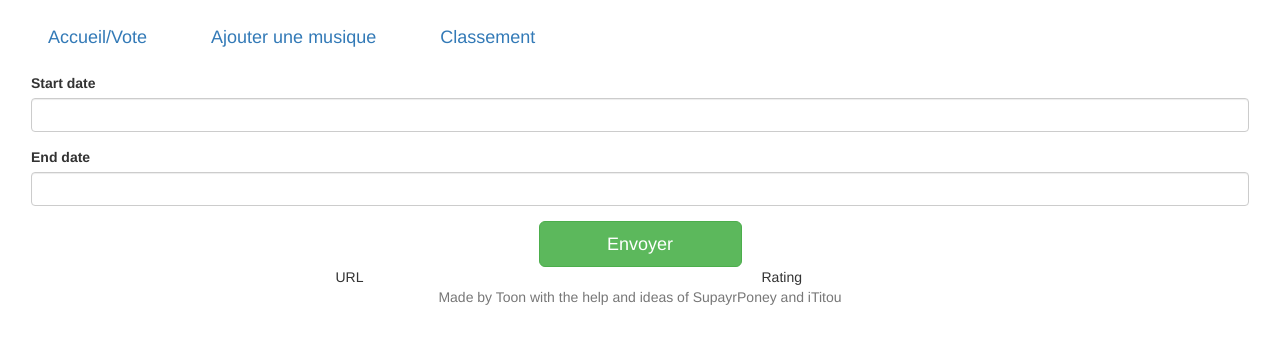
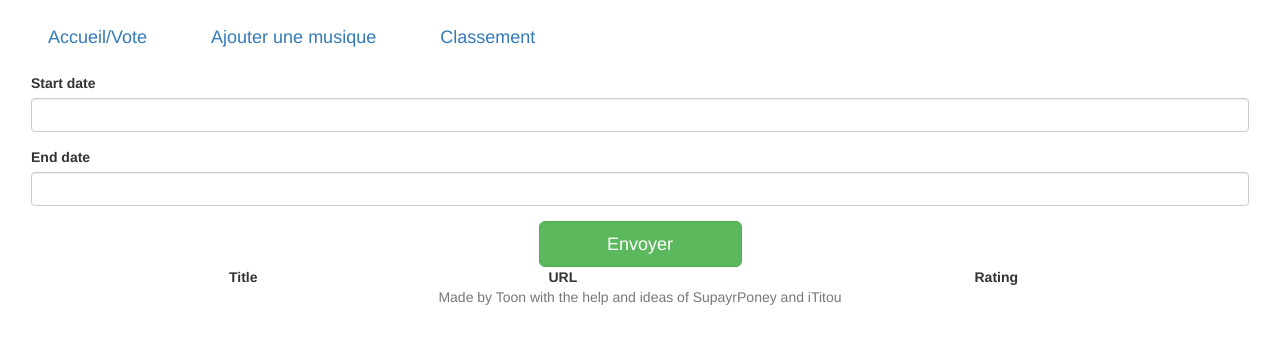
Before and after one commit to t00n/badsound, a Django app: page /show_ranking in a window 1280 px wide. Shown: the top 344 px of the page. Run offline with Django 3.2, Linux system fonts and the light colour scheme; some libraries are stand-ins or nearby versions.

Commit message:
[add] music title in db and ranking

```diff
--- a/badsound/models.py
+++ b/badsound/models.py
@@ -3,6 +3,7 @@ from embed_video.fields import EmbedVideoField
 
 class Music(models.Model):
     url = EmbedVideoField(verbose_name="URL", unique=True)
+    title = models.TextField(verbose_name="Titre")
 
 class Vote(models.Model):
     music1 = models.ForeignKey(Music, related_name="vote1")
--- a/badsound/templates/show_ranking.html
+++ b/badsound/templates/show_ranking.html
@@ -11,16 +11,18 @@
 </form>
 </div>
 <div class="row">
-    <div class="col-md-3"></div>
-    <div class="col-md-4">URL</div>
-    <div class="col-md-3">Rating</div>
+    <div class="col-md-2"></div>
+    <div class="col-md-3"><strong>Title</strong></div>
+    <div class="col-md-4"><strong>URL</strong></div>
+    <div class="col-md-1"><strong>Rating</strong></div>
     <div class="col-md-2"></div>
 </div>
 {% for result in results %}
     <div class="row">
-        <div class="col-md-3"></div>
+        <div class="col-md-2"></div>
+        <div class="col-md-3">{{result.title}}</div>
         <div class="col-md-4"><a href="{{result.url}}">{{result.url}}</a></div>
-        <div class="col-md-3">{{result.rating}}</div>
+        <div class="col-md-1">{{result.rating}}</div>
         <div class="col-md-2"></div>
     </div>
 {% endfor %}
--- a/badsound/views.py
+++ b/badsound/views.py
@@ -6,6 +6,8 @@ from .models import Music, Vote
 from datetime import date
 from collections import defaultdict
 import operator
+import requests
+from bs4 import BeautifulSoup
 
 def get_menu():
     return [{'url': reverse('add_vote'), 'message': 'Accueil/Vote'},
@@ -17,6 +19,9 @@ def add_music(request):
         form = AddMusicForm(request.POST)
         if form.is_valid():
             music = form.save(commit=False)
+            url = form.cleaned_data['url']
+            title = BeautifulSoup(requests.get(url).text, "html.parser").title.string.split(" - ")[0]
+            music.title = title
             music.save()
     form = AddMusicForm()
     return render(request, 'add_music.html', {'form': form, 'menu': get_menu()})
@@ -54,14 +59,16 @@ def show_ranking(request):
                 votes = Vote.objects.filter(created_at__lte=end_date)
             else:
                 votes = Vote.objects.all()
-            ratings = defaultdict(lambda: 1400)
+            ratings = defaultdict(lambda: [1400, ""])
             for v in votes:
-                score1 = expected_score(ratings[v.music1.url], ratings[v.music2.url])
-                score2 = expected_score(ratings[v.music2.url], ratings[v.music1.url])
-                ratings[v.music1.url] += 32 * ((v.music1 == v.winner) - score1)
-                ratings[v.music2.url] += 32 * ((v.music2 == v.winner) - score2)
+                score1 = expected_score(ratings[v.music1.url][0], ratings[v.music2.url][0])
+                score2 = expected_score(ratings[v.music2.url][0], ratings[v.music1.url][0])
+                ratings[v.music1.url][0] += 32 * ((v.music1 == v.winner) - score1)
+                ratings[v.music2.url][0] += 32 * ((v.music2 == v.winner) - score2)
+                ratings[v.music1.url][1] = v.music1.title
+                ratings[v.music2.url][1] = v.music2.title
             ratings = sorted(ratings.items(), key=operator.itemgetter(1), reverse=True)[:10]
             for (k, v) in ratings:
-                results.append(type('Dummy', (object,), { "url": k, "rating": round(v) }))
+                results.append(type('Dummy', (object,), { "url": k, "title": v[1], "rating": round(v[0]) }))
     form = ShowRankingForm()
     return render(request, 'show_ranking.html', {'form': form, 'menu': get_menu(), 'results': results})
```
